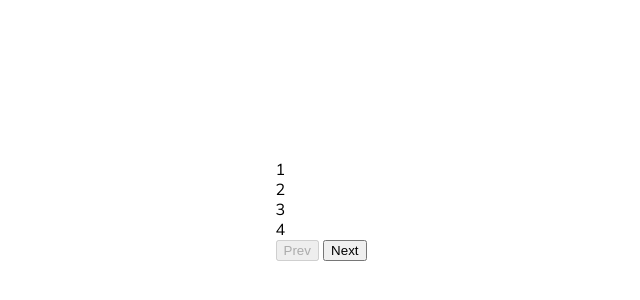
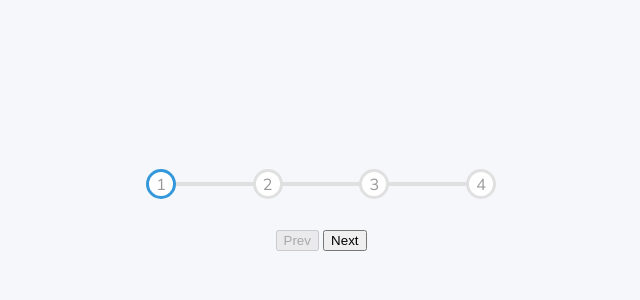
Before and after one commit to lenasedkiewicz/50projects50days, a plain HTML site: page day02/index.html in a window 1280 px wide. Shown: the part 190-490 px from the top of the page, without its empty margins (319-959 px from the left). Drawn offline with Linux system fonts and the light colour scheme.

Commit message:
Add basic styles for steps

```diff
--- a/day02/style.css
+++ b/day02/style.css
@@ -5,12 +5,66 @@
 }
 
 body {
+  background-color: #f6f7fb;
   font-family: "Mulish", sans-serif;
   display: flex;
-  flex-direction: column;
   align-items: center;
   justify-content: center;
   height: 100vh;
   margin: 0;
   overflow: hidden;
 }
+
+.container {
+  text-align: center;
+}
+
+.progress-container {
+  display: flex;
+  justify-content: space-between;
+  position: relative;
+  margin-bottom: 30px;
+  max-width: 100%;
+  width: 350px;
+}
+
+.progress-container::before {
+  content: "";
+  background-color: #e0e0e0;
+  position: absolute;
+  top: 50%;
+  left: 0;
+  transform: translateY(-50%);
+  height: 4px;
+  width: 100%;
+  z-index: -1;
+}
+
+.progress {
+  background-color: #3498db;
+  position: absolute;
+  top: 50%;
+  left: 0;
+  transform: translateY(-50%);
+  height: 4px;
+  width: 0%;
+  z-index: -1;
+  transition: 0.4s ease;
+}
+
+.circle {
+  background-color: #fff;
+  color: #999;
+  border-radius: 50%;
+  height: 30px;
+  width: 30px;
+  display: flex;
+  align-items: center;
+  justify-content: center;
+  border: 3px solid #e0e0e0;
+  transition: 0.4s ease;
+}
+
+.circle.active {
+  border-color: #3498db;
+}
```
